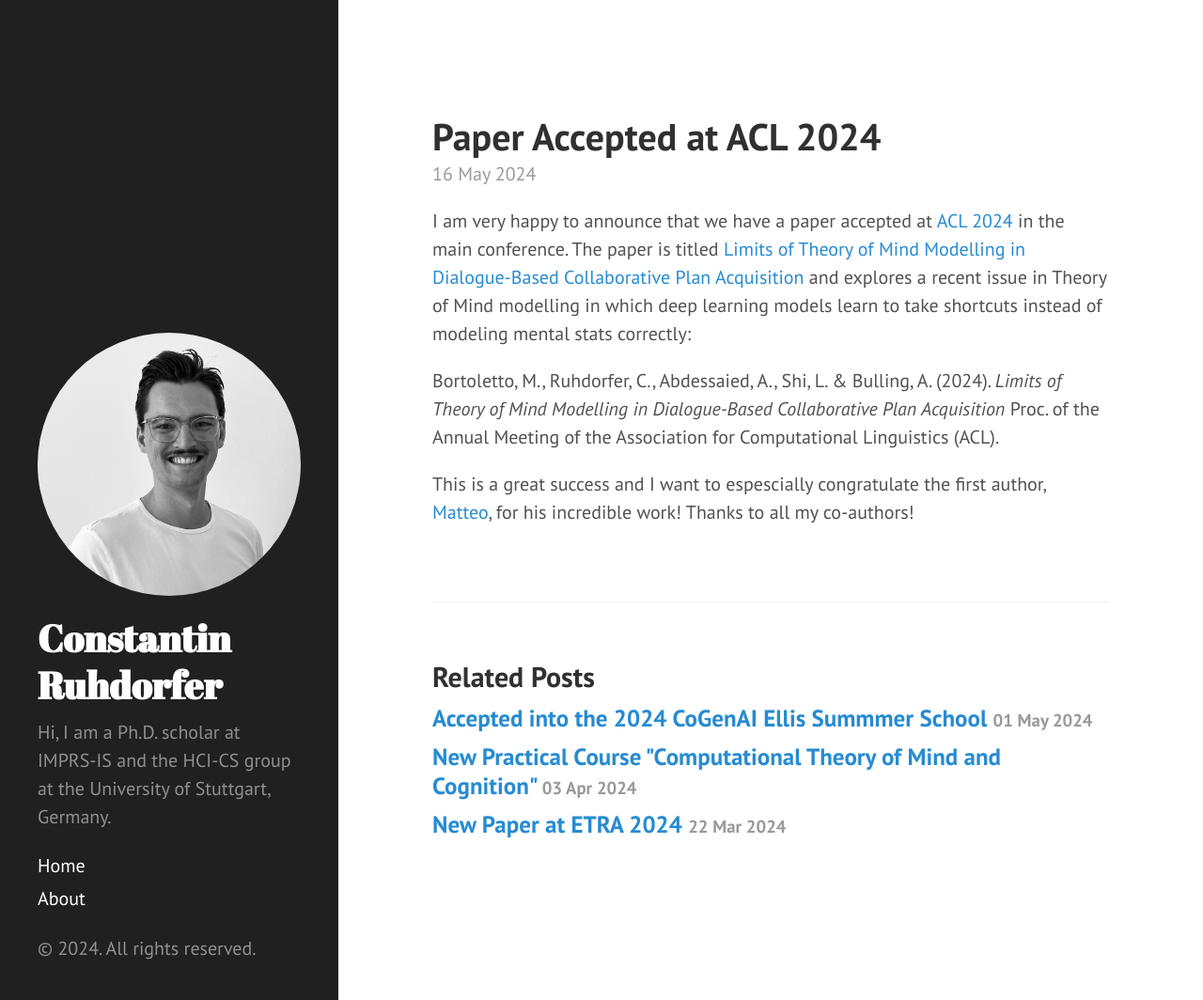
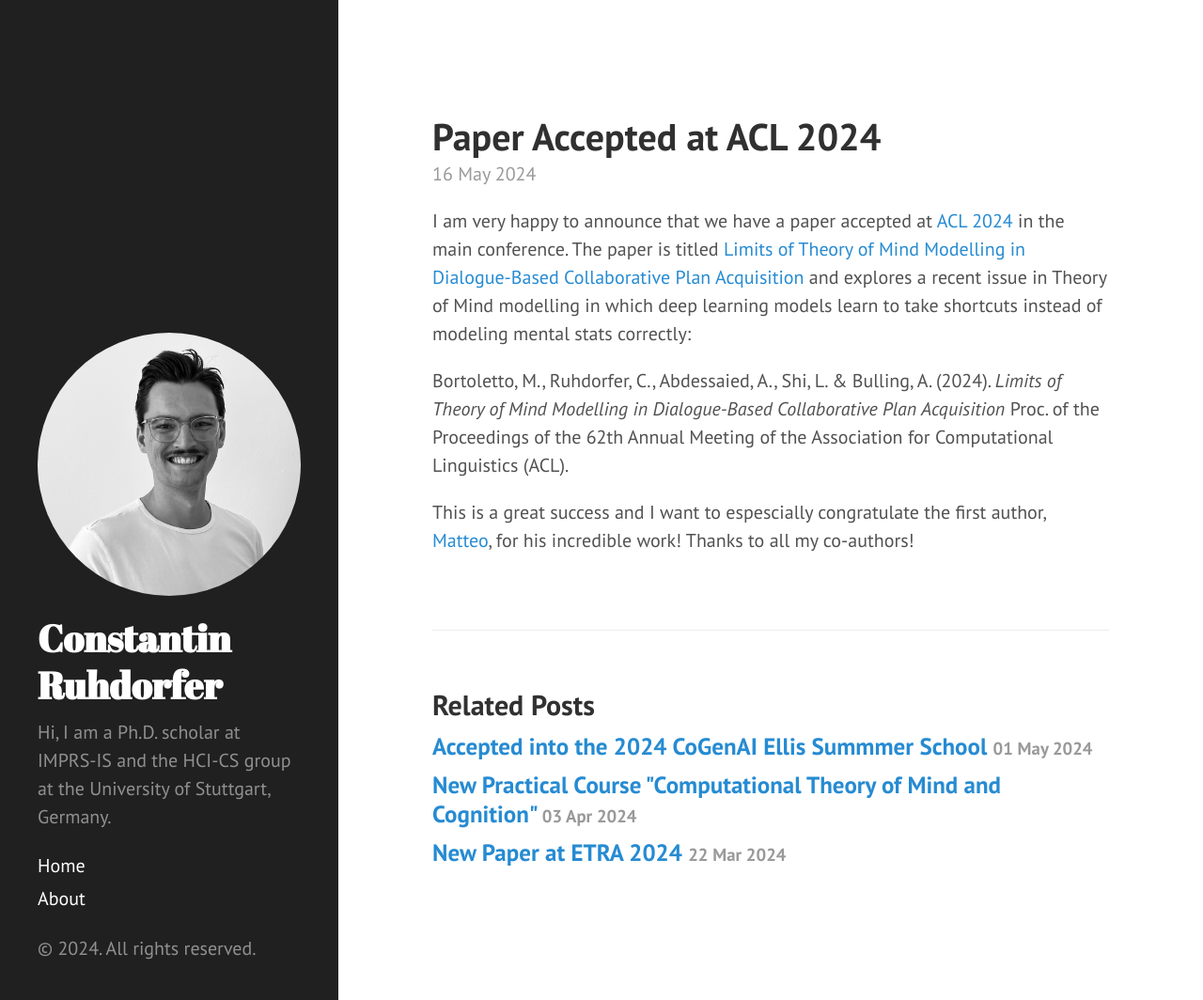
Before and after one commit to ConstantinRuhdorfer/constantinruhdorfer.github.io, a Jekyll site: the page built from _posts/2024-05-16-ACL2024.md, in a window 1280 px wide and 1064 px high. Shown: the whole window at 94% size. Built offline with Jekyll 4.4.1, drawn with Linux system fonts in a browser that asks for light colours.

Commit message:
Update 2024-05-16-ACL2024.md

```diff
--- a/_posts/2024-05-16-ACL2024.md
+++ b/_posts/2024-05-16-ACL2024.md
@@ -8,7 +8,7 @@ The paper is titled [Limits of Theory of Mind Modelling in Dialogue-Based Collab
 
 Bortoletto, M., Ruhdorfer, C., Abdessaied, A., Shi, L. & Bulling, A. (2024).
 *Limits of Theory of Mind Modelling in Dialogue-Based Collaborative Plan Acquisition*
-Proc. of the Annual Meeting of the Association for Computational Linguistics (ACL).
+Proc. of the Proceedings of the 62th Annual Meeting of the Association for Computational Linguistics (ACL).
 
 This is a great success and I want to espescially congratulate the first author, [Matteo](https://mattbortoletto.github.io), for his incredible work!
 Thanks to all my co-authors!
```
